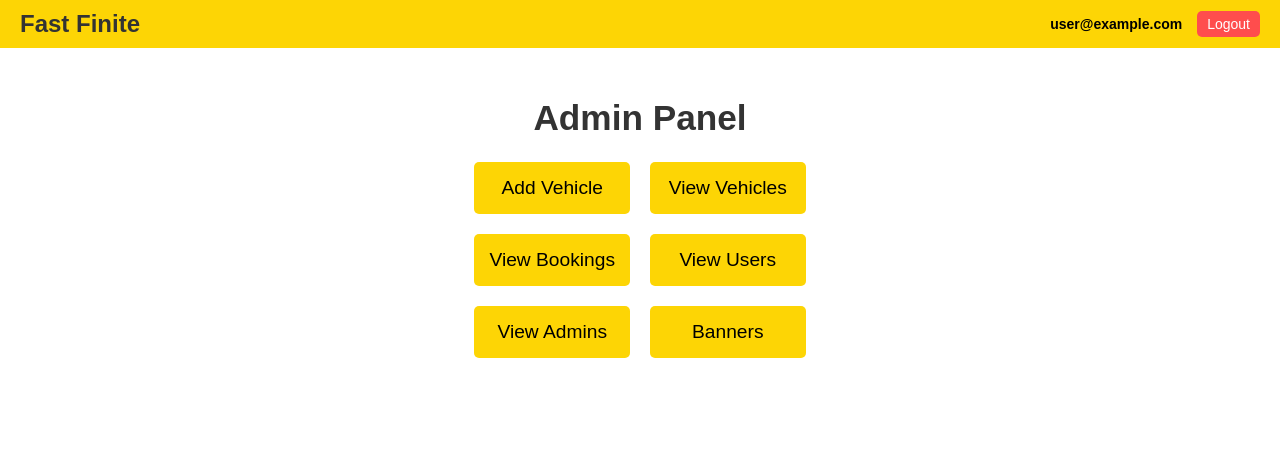
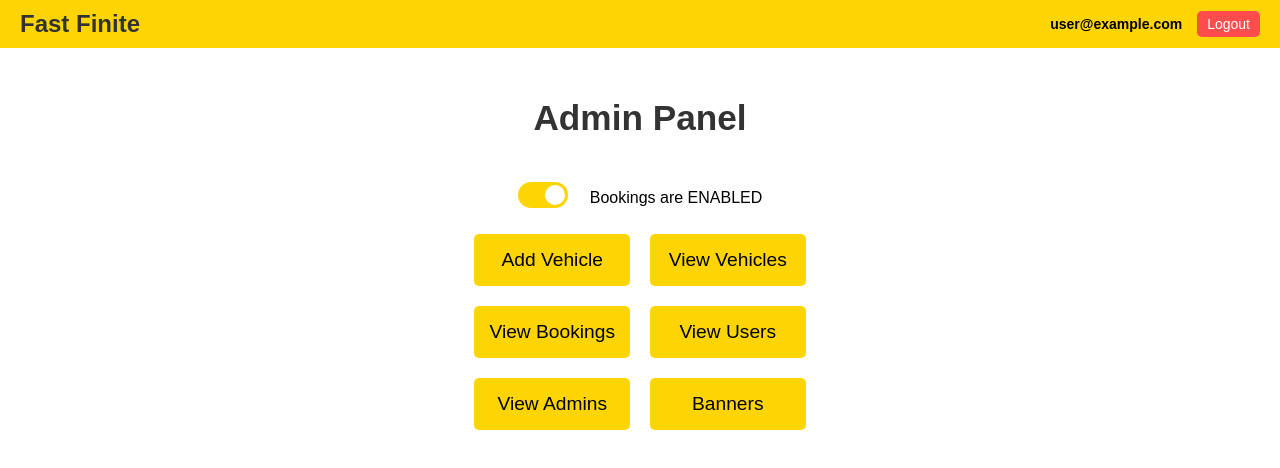
Before and after one commit to kaseracodes/fastfiniteadmin, a React (Vite) app: page / in a window 1280 px wide. Shown: the top 468 px of the page. Built offline with nearby package versions, Linux system fonts and the light colour scheme; no server answers; the database is empty; sample sign-in values are in the browser's storage.

Commit message:
booking toggle button added

```diff
--- a/src/Home.jsx
+++ b/src/Home.jsx
@@ -1,11 +1,73 @@
-import React from 'react';
+import React, { useEffect, useState } from 'react';
 import { Link } from 'react-router-dom';
 import './Home.css';
+import { db } from './firebaseConfig';
+import { doc, getDoc, updateDoc } from 'firebase/firestore';
+import { useAuth } from './AuthContext';
 
 const Home = () => {
+  const { permissions } = useAuth(); // get logged in admin’s permissions
+  const [bookingsEnabled, setBookingsEnabled] = useState(true);
+  const [loading, setLoading] = useState(true);
+
+  const hasPermission = permissions.includes('toggle_bookings');
+
+  useEffect(() => {
+    const fetchSettings = async () => {
+      try {
+        const docRef = doc(db, 'settings', 'global');
+        const snap = await getDoc(docRef);
+        if (snap.exists()) {
+          setBookingsEnabled(snap.data().bookingsEnabled);
+        }
+      } catch (err) {
+        console.error('Error fetching settings:', err);
+      } finally {
+        setLoading(false);
+      }
+    };
+
+    fetchSettings();
+  }, []);
+
+  const handleToggle = async () => {
+    if (!hasPermission) {
+      alert("You don't have permission to change booking settings");
+      return;
+    }
+
+    try {
+      const docRef = doc(db, 'settings', 'global');
+      await updateDoc(docRef, { bookingsEnabled: !bookingsEnabled });
+      setBookingsEnabled(!bookingsEnabled);
+    } catch (err) {
+      console.error('Error updating setting:', err);
+      alert('Failed to update booking setting');
+    }
+  };
+
+  if (loading) return <p>Loading settings...</p>;
+
   return (
     <div className="home-container">
       <h1>Admin Panel</h1>
+
+      {/* 🔥 Booking toggle */}
+      <div className="toggle-container">
+        <label className="switch">
+          <input
+            type="checkbox"
+            checked={bookingsEnabled}
+            onChange={handleToggle}
+            disabled={!hasPermission} // only allowed if permission
+          />
+          <span className="slider round"></span>
+        </label>
+        <span style={{ marginLeft: '10px' }}>
+          Bookings are {bookingsEnabled ? 'ENABLED' : 'DISABLED'}
+        </span>
+      </div>
+
       <div className="bento-grid">
         <Link to="/addvehicle" className="bento-item">
           <button>Add Vehicle</button>
--- a/src/Login.css
+++ b/src/Login.css
@@ -117,3 +117,96 @@
     padding: 20px;
   }
 }
+
+.toggle-container {
+  margin: 20px 0;
+  display: flex;
+  align-items: center;
+  gap: 12px;
+}
+
+.toggle-label {
+  position: relative;
+  display: inline-block;
+  width: 50px;
+  height: 28px;
+}
+
+.toggle-label input {
+  display: none;
+}
+
+.toggle-slider {
+  position: absolute;
+  cursor: pointer;
+  top: 0;
+  left: 0;
+  right: 0;
+  bottom: 0;
+  background-color: #ccc;
+  transition: 0.4s;
+  border-radius: 28px;
+}
+
+.toggle-slider:before {
+  position: absolute;
+  content: "";
+  height: 22px;
+  width: 22px;
+  left: 3px;
+  bottom: 3px;
+  background-color: white;
+  transition: 0.4s;
+  border-radius: 50%;
+}
+
+.toggle-label input:checked + .toggle-slider {
+  background-color: #4caf50;
+}
+
+.toggle-label input:checked + .toggle-slider:before {
+  transform: translateX(22px);
+}
+
+/* Toggle Switch */
+.switch {
+  position: relative;
+  display: inline-block;
+  width: 50px;
+  height: 26px;
+}
+
+.switch input {
+  opacity: 0;
+  width: 0;
+  height: 0;
+}
+
+.slider {
+  position: absolute;
+  cursor: pointer;
+  top: 0; left: 0; right: 0; bottom: 0;
+  background-color: #ccc;
+  transition: 0.4s;
+  border-radius: 26px;
+}
+
+.slider:before {
+  position: absolute;
+  content: "";
+  height: 20px;
+  width: 20px;
+  left: 3px;
+  bottom: 3px;
+  background-color: white;
+  transition: 0.4s;
+  border-radius: 50%;
+}
+
+input:checked + .slider {
+  background-color: #FDD505;
+}
+
+input:checked + .slider:before {
+  transform: translateX(24px);
+}
--- a/src/UpdatePermissions.jsx
+++ b/src/UpdatePermissions.jsx
@@ -25,7 +25,7 @@ const UpdatePermissions = () => {
     fetchAdminData();
   }, [id]);
 
-  const availablePermissions = ['add_vehicle', 'view_vehicle', 'update_vehicle', 'delete_vehicle', 'view_users', 'view_admins', 'update_permissions', 'view_bookings', 'delete_admin', 'update_banners', 'add_banners', 'delete_banner' ]; // You can add more permissions
+  const availablePermissions = ['add_vehicle', 'view_vehicle', 'update_vehicle', 'delete_vehicle', 'view_users', 'view_admins', 'update_permissions', 'view_bookings', 'delete_admin', 'update_banners', 'add_banners', 'delete_banner', 'toggle_bookings' ]; // You can add more permissions
 
   const handleCheckboxChange = (permission) => {
     // console.log(selectedPermissions);
```
